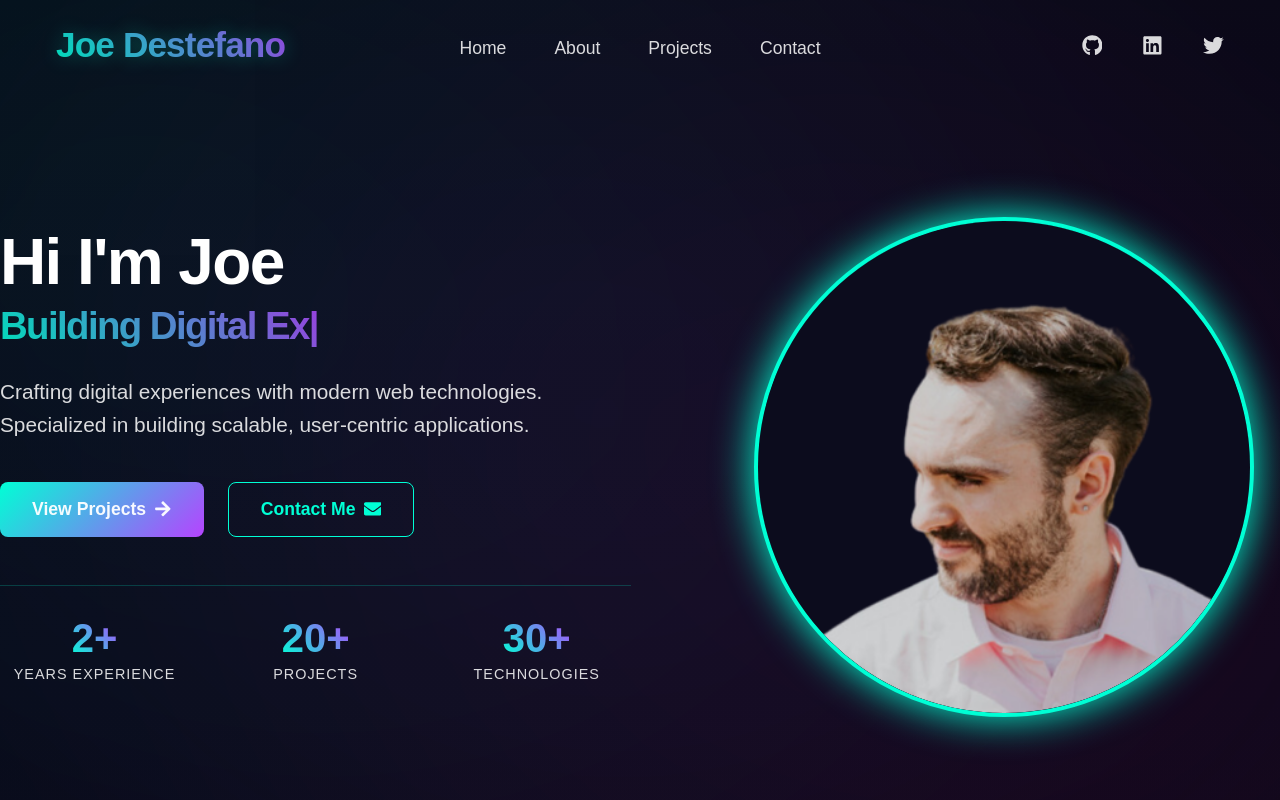
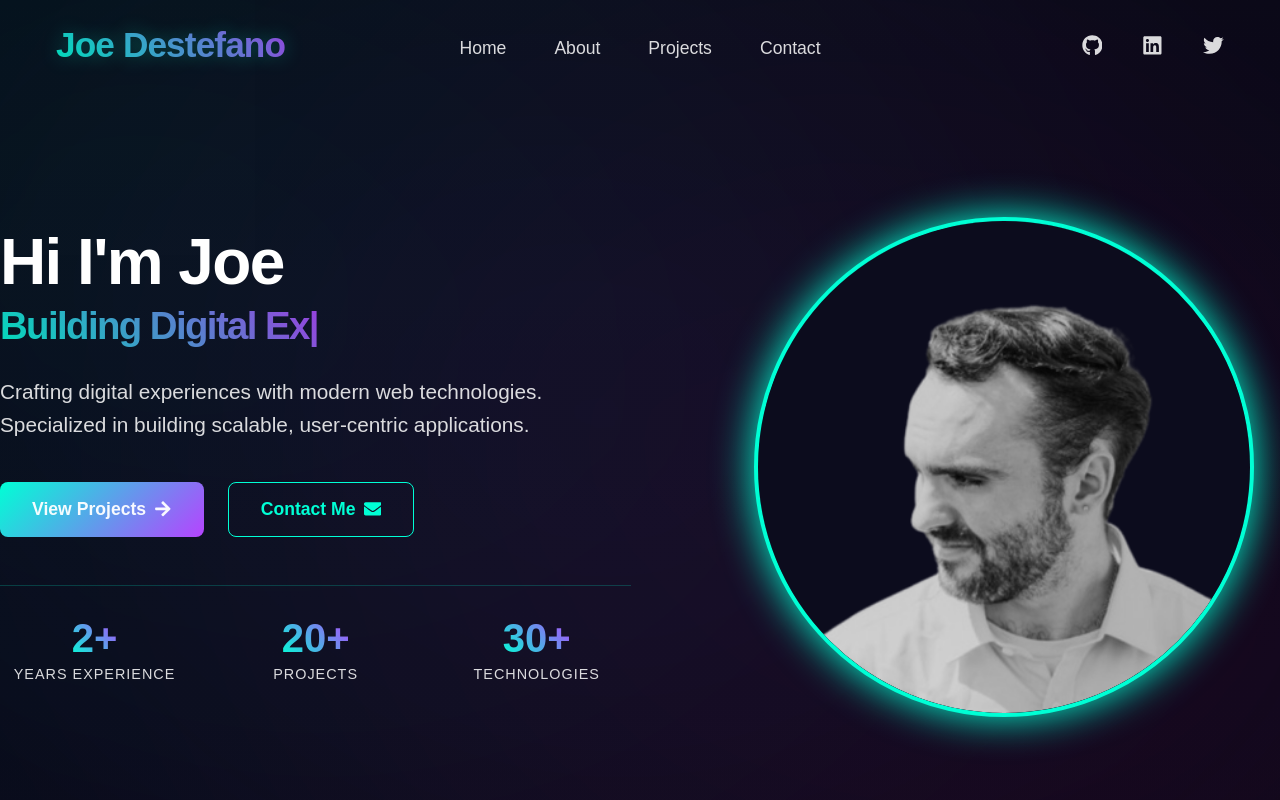
Before and after one commit to JDestefano11/React-Portfolio-Vite, a React (Vite) app: page / in a window 1280 px wide. Shown: the top 800 px of the page. Built offline with nearby package versions, Linux system fonts and the light colour scheme; a web font is replaced by a local one.

Commit message:
Updated the hero image to show in black and white

```diff
--- a/src/components/NewHero/NewHero.css
+++ b/src/components/NewHero/NewHero.css
@@ -187,13 +187,12 @@
   width: 100%;
   height: 100%;
   object-fit: cover;
-  filter: grayscale(100%) contrast(1.1) brightness(0.9);
-  transition: all 0.3s ease;
+  border-radius: 30px;
+  transition: transform 0.3s ease;
 }
 
 .hero-image:hover {
-  filter: grayscale(100%) contrast(1.2) brightness(1);
-  transform: scale(1.05);
+  transform: scale(1.02);
 }
 
 .glowing-hex {
--- a/src/components/NewHero/NewHero.jsx
+++ b/src/components/NewHero/NewHero.jsx
@@ -134,8 +134,9 @@ const NewHero = () => {
                 src={profileImage}
                 alt="Joe Destefano"
                 className="hero-image"
-                initial={{ filter: "blur(10px) brightness(0.5)" }}
-                animate={{ filter: "blur(0px) brightness(1)" }}
+                initial={{ filter: "blur(10px) brightness(0.5) grayscale(100%)" }}
+                animate={{ filter: "blur(0px) brightness(1) grayscale(100%)" }}
+                whileHover={{ filter: "blur(0px) brightness(1) grayscale(0%)" }}
                 transition={{ duration: 1, delay: 0.5 }}
               />
             </div>
```
